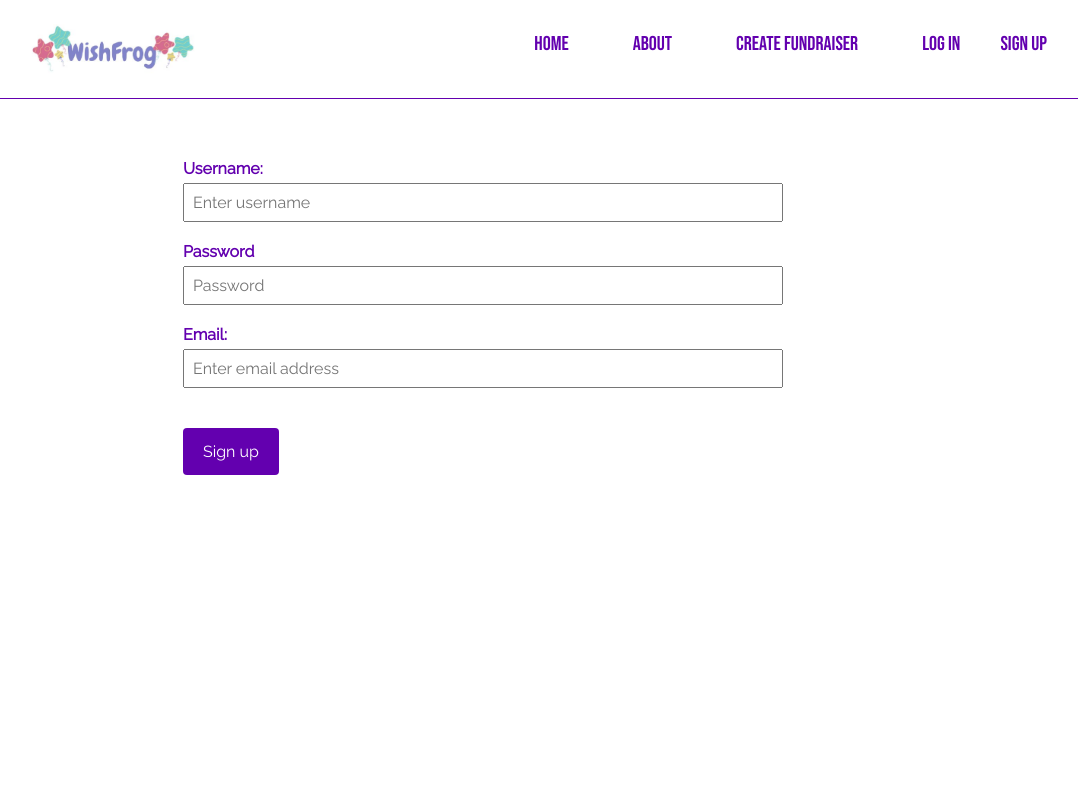
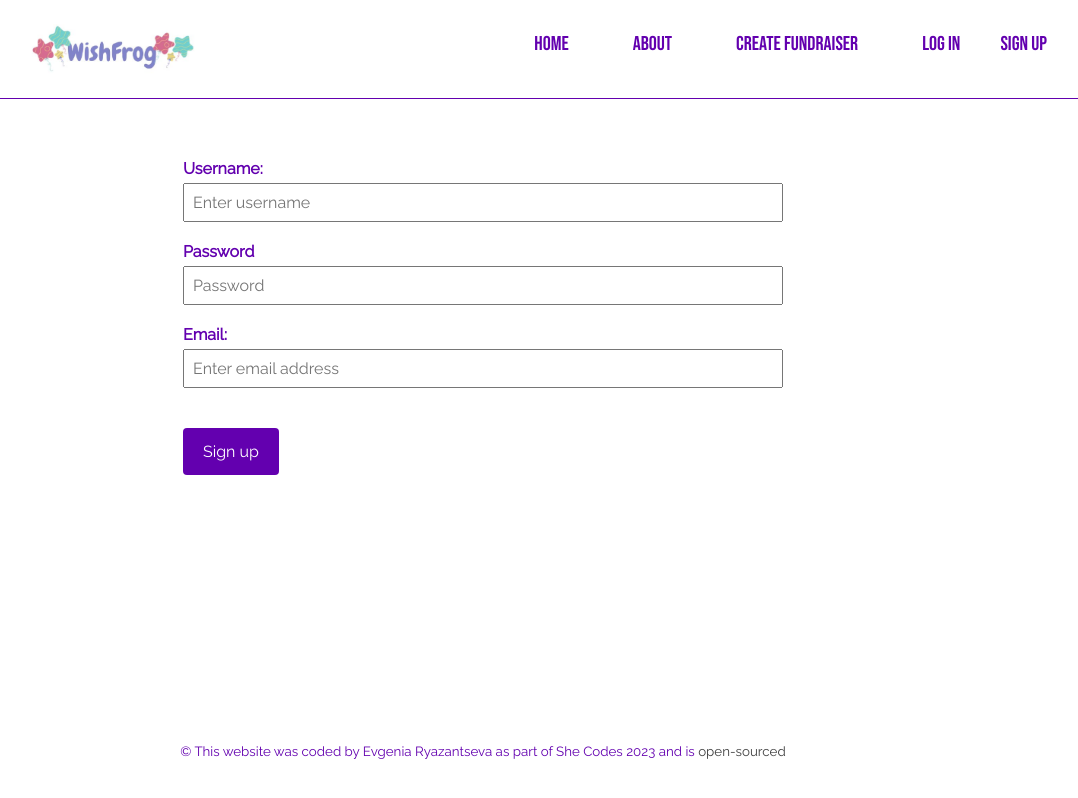
Before and after one commit to eoryazantseva/she-codes-crowdfunding-front-end, a React (Vite) app: page /users in a window 1280 px wide. Shown: the whole page, without its empty margins (157-1235 px from the left). Built offline with nearby package versions, Linux system fonts and the light colour scheme.

Commit message:
added footer

```diff
--- /dev/null
+++ b/src/components/Footer/Footer.css
@@ -0,0 +1,21 @@
+footer {
+    margin-top: auto;
+    width: 100%;
+    text-align: center;
+    padding-bottom: 40px;
+}
+
+small {
+    text-align: center;
+    background-color: white;
+    margin-top: auto;
+    padding: 40px 5px 10px;
+    color: var(--purple);
+}
+
+@media (min-width: 992px) {
+    footer {
+        margin-top: auto;
+        text-align: center;
+    }
+}
--- /dev/null
+++ b/src/components/Footer/Footer.jsx
@@ -0,0 +1,16 @@
+import React from "react";
+
+import "./Footer.css"
+
+
+function Footer() {
+    return (
+        <footer>
+            <small>
+                © This website was coded by Evgenia Ryazantseva as part of She Codes 2023 and is <a href="https://github.com/eoryazantseva/she-codes-crowdfunding-front-end">open-sourced</a>
+            </small>
+        </footer>
+    );
+}
+
+export default Footer;
--- a/src/components/NavBar/NavBar.css
+++ b/src/components/NavBar/NavBar.css
@@ -6,6 +6,7 @@
     flex-direction: column;
     min-height: 100vh;
 }
+
 
 @media (min-width:768px) {
 
--- a/src/components/NavBar/NavBar.jsx
+++ b/src/components/NavBar/NavBar.jsx
@@ -4,6 +4,7 @@ import { useAuth } from "../../hooks/use-auth";
 import "./NavBar.css";
 import logo from "../../assets/logo.png";
 import HamburgerButton from "../HamburgerButton/HamburgerButton";
+import Footer from "../Footer/footer";
 
 
 
@@ -99,7 +100,7 @@ function NavBar() {
                 </nav>
             </header>
             <Outlet />
-
+            <Footer />
         </div>
     );
 }
```
